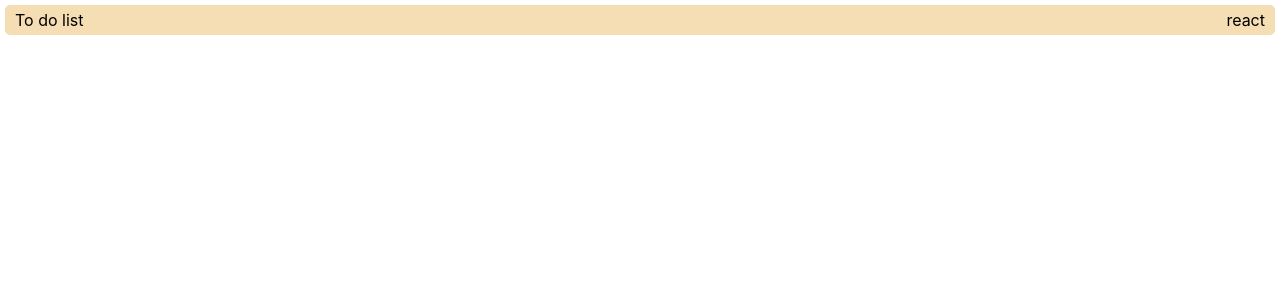
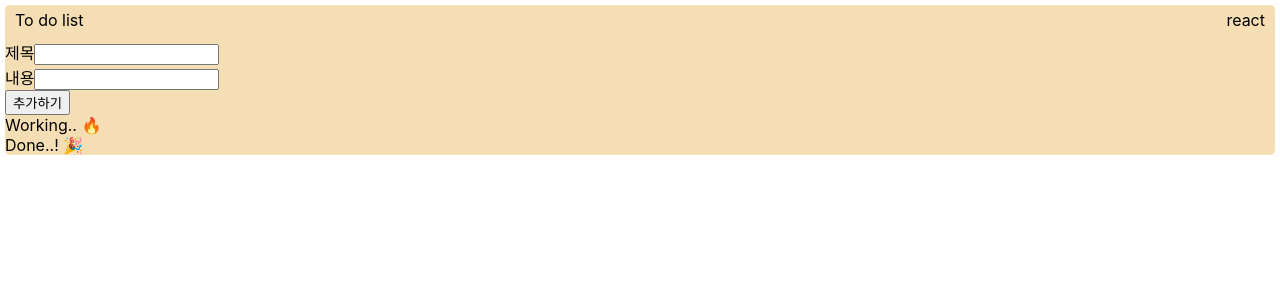
Before and after one commit to Brain-organizer/todolist, a React (Create React App) app: page / in a window 1280 px wide. Shown: the top 300 px of the page. Built offline with nearby package versions, Linux system fonts and the light colour scheme.

Commit message:
기능 구현 완료

```diff
--- /dev/null
+++ b/src/Addtodo.jsx
@@ -0,0 +1,89 @@
+import { useState } from 'react'
+import './Addtodo.css'
+
+function TextInput({ description, value, setValue }) {
+  const setState = function (setFunc, toWhat) {
+    setFunc(toWhat);
+  }
+  return (
+    <div className='inputbox'>
+      {description}
+      <input value={value} className='titleinput' onChange={(event) => setState(setValue, event.target.value)}></input>
+    </div>
+  )
+}
+
+function Addtodo() {
+  const [todolist, setList] = useState([]);
+  const [title, setTitle] = useState('');
+  const [content, setCnt] = useState('');
+
+
+  const addtolist = function () {
+    const id = todolist.length;
+    const is_done = false;
+    setList([...todolist, { id, title, content, is_done }]);
+    setTitle('');
+    setCnt('');
+  }
+  const rmfromlist = function (id) {
+    setList(todolist.filter((item) => item.id !== id));
+  }
+  const toggledone = function (id){
+    setList(todolist.map((item)=>item.id===id? {...item, is_done:!item.is_done} : item));
+  };
+
+  return (
+    <div className='inputCompo'>
+      <div className='inputboxes'>
+        <TextInput description="제목" value={title} setValue={setTitle} />
+        <TextInput description="내용" value={content} setValue={setCnt} />
+        <button onClick={addtolist}>추가하기</button>
+      </div>
+      <div className='work-done-card'>
+        <div className="card-box">
+          <div className="box-title">Working.. 🔥</div>
+          <div className="cards">
+            {todolist.filter((item) => item['is_done'] === false).map((item) => (
+              <div className="card" id={item.id}>
+                <div className="todo-title">
+                  {item.title}
+                </div>
+                <div className="todo-content">
+                  {item.content}
+                </div>
+                <div className='buttons'>
+                  <button  className='delete' onClick = {()=>rmfromlist(item.id)}>삭제하기</button>
+                  <button  className='complete-toggle' onClick={()=>toggledone(item.id)}>완료</button>
+                </div>
+              </div>
+            ))
+            }
+          </div>
+        </div>
+        <div className="card-box">
+          <div className="box-title">Done..! 🎉</div>
+          <div className="cards">
+            {todolist.filter((item) => item['is_done'] === true).map((item) => (
+              <div className="card" id={item.id}>
+                <div className="todo-title">
+                  {item.title}
+                </div>
+                <div className="todo-content">
+                  {item.content}
+                </div>
+                <div className='buttons'>
+                  <button  className='delete' onClick = {()=>rmfromlist(item.id)}>삭제하기</button>
+                  <button  className='complete-toggle' onClick={()=>toggledone(item.id)}>취소</button>
+                </div>
+              </div>
+            ))
+            }
+          </div>
+        </div>
+      </div>
+    </div>
+  )
+}
+
+export default Addtodo
--- a/src/App.js
+++ b/src/App.js
@@ -1,11 +1,13 @@
 import logo from './logo.svg';
 import './App.css';
 import Title from './Title.jsx'
+import Addtodo from './Addtodo.jsx'
 
 function App() {
   return (
     <div className='App'>
       <Title />
+      <Addtodo />
     </div>
   );
 }
```
Also changed, not shown: src/Addtodo.css (added).
